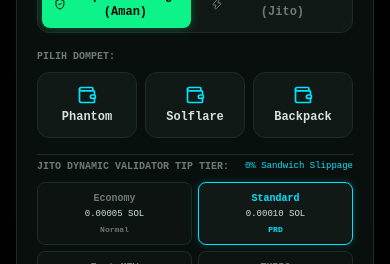
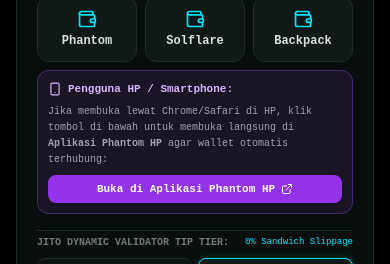
Before and after one commit to Alzalwn/AI-AGENT-MEMECOIN-ALZA, a Next.js app: page / in a window 390 px wide. Both pictures are taken after a click on the button "Connect Wallet". Shown: the part 216-480 px from the top of the page. Built offline with nearby package versions, Linux system fonts and the light colour scheme; no server answers.

Commit message:
feat(mobile): add direct Phantom mobile deep link & auto-connect support for smartphone browsers

```diff
--- a/src/components/WalletConnectModal.tsx
+++ b/src/components/WalletConnectModal.tsx
@@ -1,7 +1,7 @@
 'use client';
 
 import React, { useState, useEffect, useCallback } from 'react';
-import { Wallet, ShieldCheck, Zap, Check, X, ExternalLink, AlertTriangle, Radio, RefreshCw } from 'lucide-react';
+import { Wallet, ShieldCheck, Zap, Check, X, ExternalLink, AlertTriangle, Radio, RefreshCw, Smartphone } from 'lucide-react';
 import { WalletState } from '../types/terminal';
 import { JITO_TIP_ACCOUNTS } from '../config/constants';
 import { rpcFailoverInstance } from '../lib/rpcFailover';
@@ -155,6 +155,22 @@
         }
       }
 
+      // Check if mobile device and redirect to official app deep link
+      if (typeof window !== 'undefined') {
+        const isMobile = /Android|iPhone|iPad|iPod/i.test(navigator.userAgent);
+        const currentUrl = window.location.href;
+
+        if (isMobile) {
+          if (walletName === 'Phantom') {
+            window.location.href = `https://phantom.app/ul/browse/${encodeURIComponent(currentUrl)}`;
+            return;
+          } else if (walletName === 'Solflare') {
+            window.location.href = `https://solflare.com/ul/v1/browse/${encodeURIComponent(currentUrl)}`;
+            return;
+          }
+        }
+      }
+
       // Wallet extension not installed
       console.warn(`${walletName} extension not detected. Please install it from the official website.`);
     } finally {
@@ -302,6 +318,24 @@
                 </button>
               ))}
             </div>
+
+            {/* Mobile Wallet Helper Banner */}
+            <div className="p-2.5 rounded-xl bg-purple-500/10 border border-purple-500/30 text-[11px] space-y-1.5">
+              <div className="flex items-center gap-1.5 text-purple-300 font-bold text-[11px]">
+                <Smartphone className="w-3.5 h-3.5" />
+                <span>Pengguna HP / Smartphone:</span>
+              </div>
+              <p className="text-[10px] text-zinc-400 leading-relaxed">
+                Jika membuka lewat Chrome/Safari di HP, klik tombol di bawah untuk membuka langsung di <strong>Aplikasi Phantom HP</strong> agar wallet otomatis terhubung:
+              </p>
+              <a
+                href={`https://phantom.app/ul/browse/${encodeURIComponent(typeof window !== 'undefined' ? window.location.href : 'https://alzasniped.my.id')}`}
+                className="flex items-center justify-center gap-1.5 py-1.5 px-3 rounded-lg bg-purple-600 hover:bg-purple-500 text-white font-bold text-[11px] transition-all text-center cursor-pointer shadow-sm"
+              >
+                <span>Buka di Aplikasi Phantom HP</span>
+                <ExternalLink className="w-3 h-3" />
+              </a>
+            </div>
           </div>
         )}
 
```
